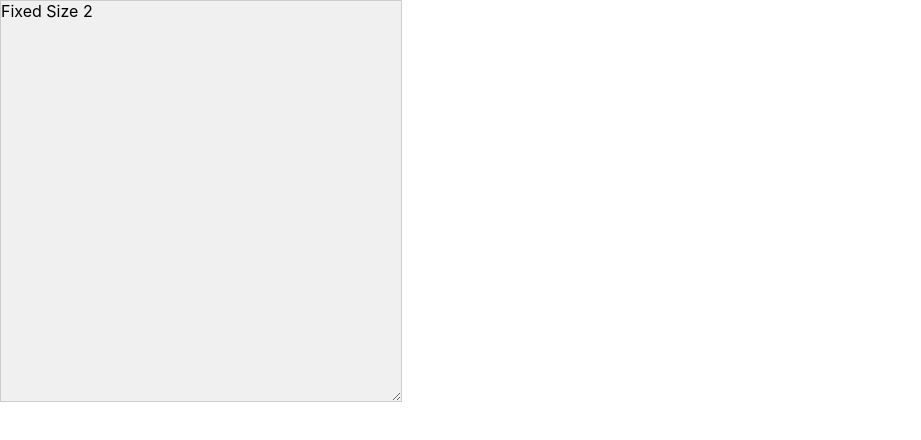
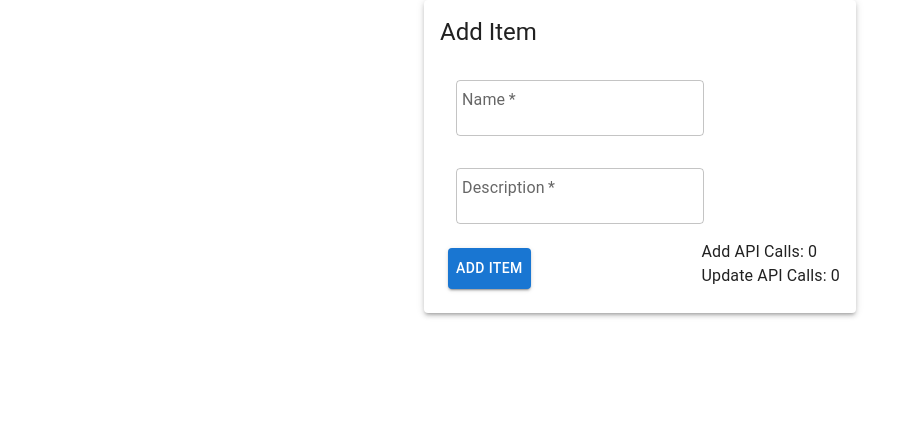
Before and after one commit to sumansingh226/DataNeuronAssignmentBackend, a React (Create React App) app in the folder frontend/: page / in a window 1280 px wide. Shown: the top 440 px of the page, without its empty margins (0-921 px from the left). Built offline with nearby package versions, Linux system fonts and the light colour scheme; no server answers.

Commit message:
fix apis

```diff
--- a/frontend/src/App.tsx
+++ b/frontend/src/App.tsx
@@ -1,5 +1,4 @@
 import React from "react";
-import "./App.css";
 import ResizableDraggableBox from "./Layout/ResizableGrid";
 
 function App() {
--- a/frontend/src/Forms/AddItem.tsx
+++ b/frontend/src/Forms/AddItem.tsx
@@ -1,51 +1,135 @@
-import React, { useState } from "react";
-import { TextField, Button, Grid } from "@mui/material";
+import React, { useEffect, useState } from "react";
+import {
+  Button,
+  TextField,
+  Typography,
+  Paper,
+  List,
+  ListItem,
+  ListItemText,
+  Box,
+} from "@mui/material";
+import { makeStyles } from "@mui/styles";
+import { addItem, fetchApiCounts, updateItemById } from "./AddItemServices";
 
-interface AddItemFormProps {
-  onAddItem: (item: { name: string; description: string }) => void;
+const useStyles = makeStyles({
+  form: {
+    display: "flex",
+    flexDirection: "column",
+    gap: "1rem",
+    maxWidth: "400px",
+    margin: "auto",
+    padding: "1rem",
+    marginBottom: 1,
+  },
+  itemList: {
+    border: "1px solid gray",
+    marginTop: "2rem",
+    padding: "1rem",
+  },
+  listItem: {
+    cursor: "pointer",
+  },
+});
+
+interface Item {
+  _id?: any;
+  name: string;
+  description: string;
 }
 
-const AddItemForm: React.FC<AddItemFormProps> = ({ onAddItem }) => {
-  const [itemName, setItemName] = useState("");
-  const [description, setDescription] = useState("");
+const AddItemForm: React.FC = () => {
+  const classes = useStyles();
 
-  const handleSubmit = (e: React.FormEvent) => {
+  const [name, setName] = useState<string>("");
+  const [description, setDescription] = useState<string>("");
+  const [items, setItems] = useState<Item[]>([]);
+  const [selectedItem, setSelectedItem] = useState<Item | null>(null);
+  const [addApiCalls, setAddApiCalls] = useState<number>(0);
+  const [updateApiCalls, setUpdateApiCalls] = useState<number>(0);
+
+  useEffect(() => {
+    getApisCounts();
+  }, []);
+
+  const getApisCounts = async () => {
+    try {
+      const data: any = await fetchApiCounts();
+      setAddApiCalls(data.addApiCount);
+      setUpdateApiCalls(data.updateApiCount);
+    } catch (error) {
+      console.error(error);
+    }
+  };
+
+  const handleSubmit = (e: React.FormEvent<HTMLFormElement>) => {
     e.preventDefault();
-    onAddItem({ name: itemName, description });
-    setItemName("");
+    if (!name.trim() || !description.trim()) return;
+    if (selectedItem) {
+      const updatedItems = items.map((item) =>
+        item._id === selectedItem._id ? { ...item, name, description } : item
+      );
+      setItems(updatedItems);
+      setSelectedItem(null);
+      updateItemById("65d5238627968decdb2530fb");
+    } else {
+      const newItem: Item = {
+        name,
+        description,
+      };
+      setItems([...items, newItem]);
+      addItem(newItem);
+    }
+    setName("");
     setDescription("");
   };
 
+  const handleItemClick = (item: Item) => {
+    setSelectedItem(item);
+    setName(item.name);
+    setDescription(item.description);
+  };
+
   return (
-    <form onSubmit={handleSubmit}>
-      <Grid container spacing={2}>
-        <Grid item xs={12}>
+    <Box>
+      <Paper className={classes.form} elevation={3}>
+        <Typography variant="h5">
+          {selectedItem ? "Edit Item" : "Add Item"}
+        </Typography>
+
+        <form onSubmit={handleSubmit}>
           <TextField
-            label="Item Name"
-            variant="outlined"
-            fullWidth
-            value={itemName}
-            onChange={(e) => setItemName(e.target.value)}
+            sx={{ p: 1, m: 1 }}
+            label="Name"
+            value={name}
+            onChange={(e) => setName(e.target.value)}
+            required
           />
-        </Grid>
-        <Grid item xs={12}>
           <TextField
+            sx={{ p: 1, m: 1 }}
             label="Description"
-            variant="outlined"
-            fullWidth
-            multiline
-            rows={4}
             value={description}
             onChange={(e) => setDescription(e.target.value)}
+            required
           />
-        </Grid>
-        <Grid item xs={12}>
-          <Button type="submit" variant="contained" color="primary">
-            Add Item
-          </Button>
-        </Grid>
-      </Grid>
-    </form>
+          <Box sx={{ display: "flex", justifyContent: "space-between" }}>
+            <Button
+              sx={{ p: 1, m: 1 }}
+              type="submit"
+              variant="contained"
+              color="primary"
+            >
+              {selectedItem ? "Edit Item" : "Add Item"}
+            </Button>
+
+            <Box>
+              <Typography>Add API Calls: {addApiCalls}</Typography>
+              <Typography>Update API Calls: {updateApiCalls}</Typography>
+            </Box>
+          </Box>
+        </form>
+      </Paper>
+    </Box>
   );
 };
 
--- /dev/null
+++ b/frontend/src/Forms/AddItemServices.ts
@@ -0,0 +1,59 @@
+export const fetchApiCounts = async () => {
+    try {
+        const response = await fetch(
+            "https://datanueronapi.vercel.app/items/count"
+        );
+        return await response.json();
+    } catch (error) {
+        console.error("Error fetching data: ", error);
+    }
+};
+
+export const updateItemById = async (id: string) => {
+    try {
+        const response = await fetch(
+            `https://datanueronapi.vercel.app/item/update/${id}`,
+            {
+                method: "PATCH",
+                headers: {
+                    "Content-Type": "application/json",
+                },
+                body: JSON.stringify({
+                    name: "Item name",
+                    description: "Item description",
+                }),
+            }
+        );
+
+        if (!response.ok) {
+            throw new Error(`Failed to update item with ID ${id}`);
+        }
+        console.log(`Item with ID ${id} updated successfully`);
+    } catch (error) {
+        console.error("Error updating item:", error);
+    }
+};
+
+
+export const addItem = async (newItem: { name: string, description: string }) => {
+    try {
+        const response = await fetch(
+            `https://datanueronapi.vercel.app/items/add`,
+            {
+                method: "POST",
+                headers: {
+                    "Content-Type": "application/json",
+                },
+                body: JSON.stringify(newItem),
+            }
+        );
+
+        if (!response.ok) {
+            throw new Error(`Failed to add item`);
+        }
+
+        console.log(`Item added successfully`);
+    } catch (error) {
+        console.error("Error adding item:", error);
+    }
+};
--- a/frontend/src/Layout/ResizableGrid.tsx
+++ b/frontend/src/Layout/ResizableGrid.tsx
@@ -1,5 +1,6 @@
 import React, { useRef, useState } from "react";
 import Draggable from "react-draggable";
+import AddItemForm from "../Forms/AddItem";
 import useStyles from "./ResizableGrid.Styles";
 
 const ResizableComponent: React.FC = () => {
@@ -42,26 +43,7 @@ const ResizableComponent: React.FC = () => {
 
   return (
     // <Draggable>
-    <div>
-      <div
-        ref={ref}
-        className={classes.resizable}
-        style={{ width: size.width, height: size.height }}
-        onMouseDown={handleMouseDown}
-      >
-        <div className={`${classes.handle} ${classes.topLeft}`} />
-        <div className={`${classes.handle} ${classes.topRight}`} />
-        <div className={`${classes.handle} ${classes.bottomLeft}`} />
-        <div className={`${classes.handle} ${classes.bottomRight}`} />
-        Resizable Component
-      </div>
-      <div className={classes.resizable} style={{ width: 300, height: 300 }}>
-        Fixed Size 1
-      </div>
-      <div className={classes.resizable} style={{ width: 400, height: 400 }}>
-        Fixed Size 2
-      </div>
-    </div>
+    <AddItemForm />
     // </Draggable>
   );
 };
--- a/frontend/src/global/UrlConstant.ts
+++ b/frontend/src/global/UrlConstant.ts
@@ -1,7 +1,7 @@
 class StringConstant {
     addItem: string = "https://datanueronapi.vercel.app/items/addItem";
     updateItem: string = "https://datanueronapi.vercel.app/items/update";
-    fetchApisCount: string = "https://datanueronapi.vercel.app/items/counts";
+    fetchApisCount: string = "https://datanueronapi.vercel.app/items/count";
 }
 
 export default StringConstant;
```
